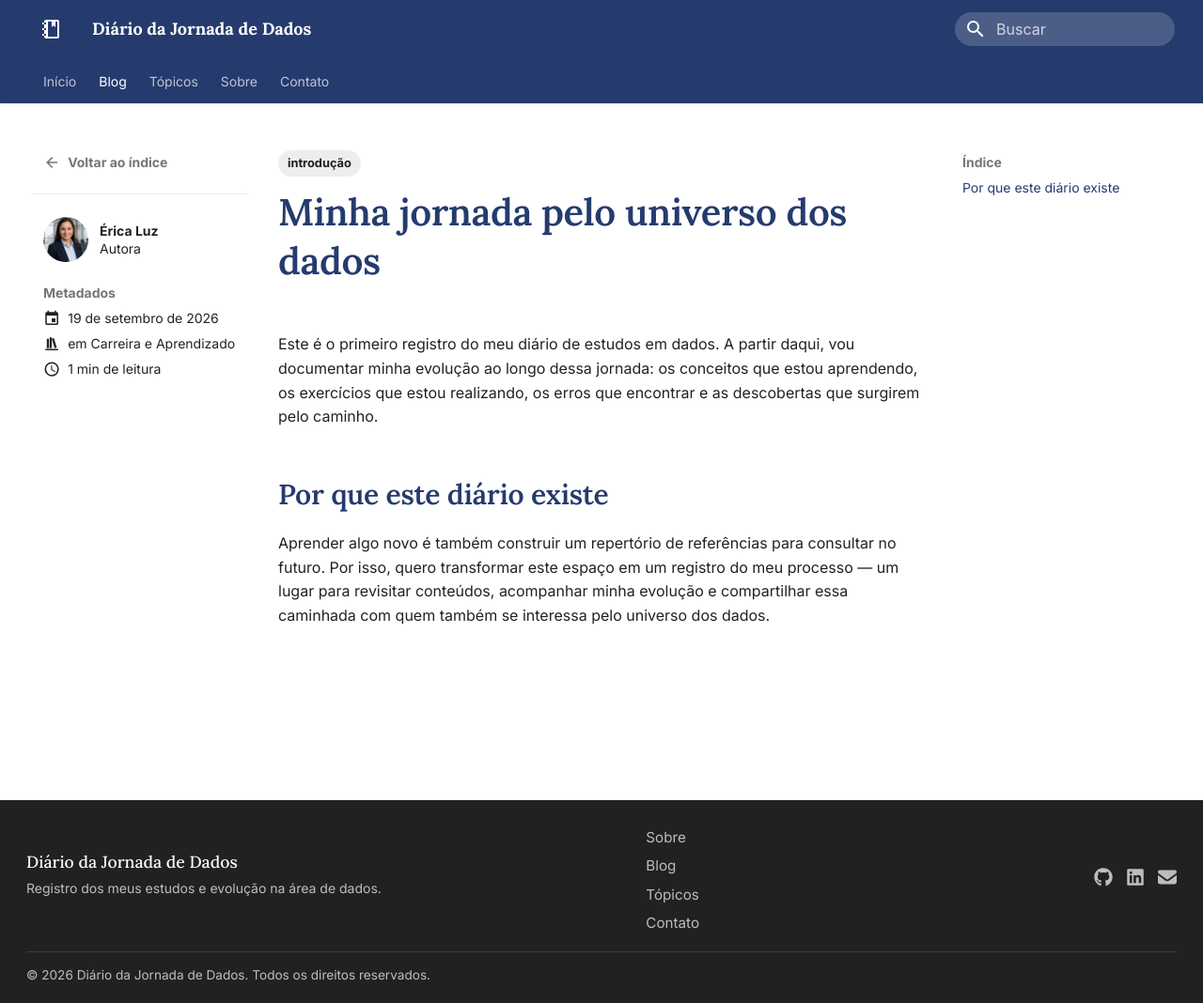
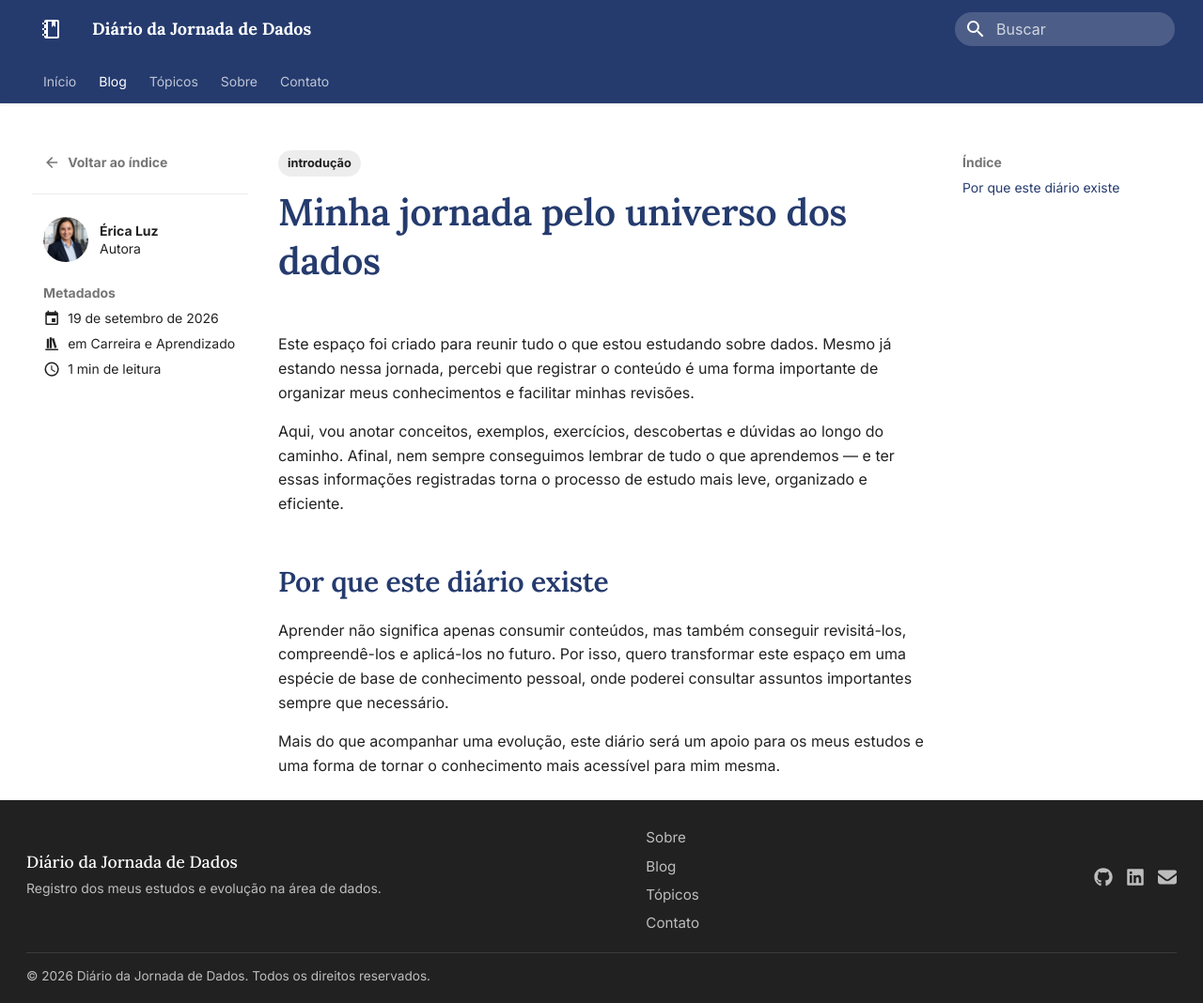
Before and after one commit to erica-luuz/diario-jornada-dados, an MkDocs documentation site: the page built from docs/blog/posts/2026-09-19-minha-jornada-pelo-universo-dos-dados.md, in a window 1280 px wide and 1068 px high. Shown: the whole window at 94% size. Built offline with MkDocs 1.6.1 and Material for MkDocs 9.7.7, drawn with Linux system fonts in a browser that asks for light colours.

Commit message:
Reescreve o texto do post de introducao
Nova abertura e nova secao Por que este diario existe, no texto
definido pela autora.

Co-Authored-By: Claude Sonnet 5 <noreply@anthropic.com>

```diff
--- a/docs/blog/posts/2026-09-19-minha-jornada-pelo-universo-dos-dados.md
+++ b/docs/blog/posts/2026-09-19-minha-jornada-pelo-universo-dos-dados.md
@@ -12,10 +12,14 @@ description: O primeiro registro do meu diário de estudos em dados.
 
 # Minha jornada pelo universo dos dados
 
-Este é o primeiro registro do meu diário de estudos em dados. A partir daqui, vou documentar minha evolução ao longo dessa jornada: os conceitos que estou aprendendo, os exercícios que estou realizando, os erros que encontrar e as descobertas que surgirem pelo caminho.
+Este espaço foi criado para reunir tudo o que estou estudando sobre dados. Mesmo já estando nessa jornada, percebi que registrar o conteúdo é uma forma importante de organizar meus conhecimentos e facilitar minhas revisões.
+
+Aqui, vou anotar conceitos, exemplos, exercícios, descobertas e dúvidas ao longo do caminho. Afinal, nem sempre conseguimos lembrar de tudo o que aprendemos — e ter essas informações registradas torna o processo de estudo mais leve, organizado e eficiente.
 
 <!-- more -->
 
 ## Por que este diário existe
 
-Aprender algo novo é também construir um repertório de referências para consultar no futuro. Por isso, quero transformar este espaço em um registro do meu processo — um lugar para revisitar conteúdos, acompanhar minha evolução e compartilhar essa caminhada com quem também se interessa pelo universo dos dados.
+Aprender não significa apenas consumir conteúdos, mas também conseguir revisitá-los, compreendê-los e aplicá-los no futuro. Por isso, quero transformar este espaço em uma espécie de base de conhecimento pessoal, onde poderei consultar assuntos importantes sempre que necessário.
+
+Mais do que acompanhar uma evolução, este diário será um apoio para os meus estudos e uma forma de tornar o conhecimento mais acessível para mim mesma.
```
